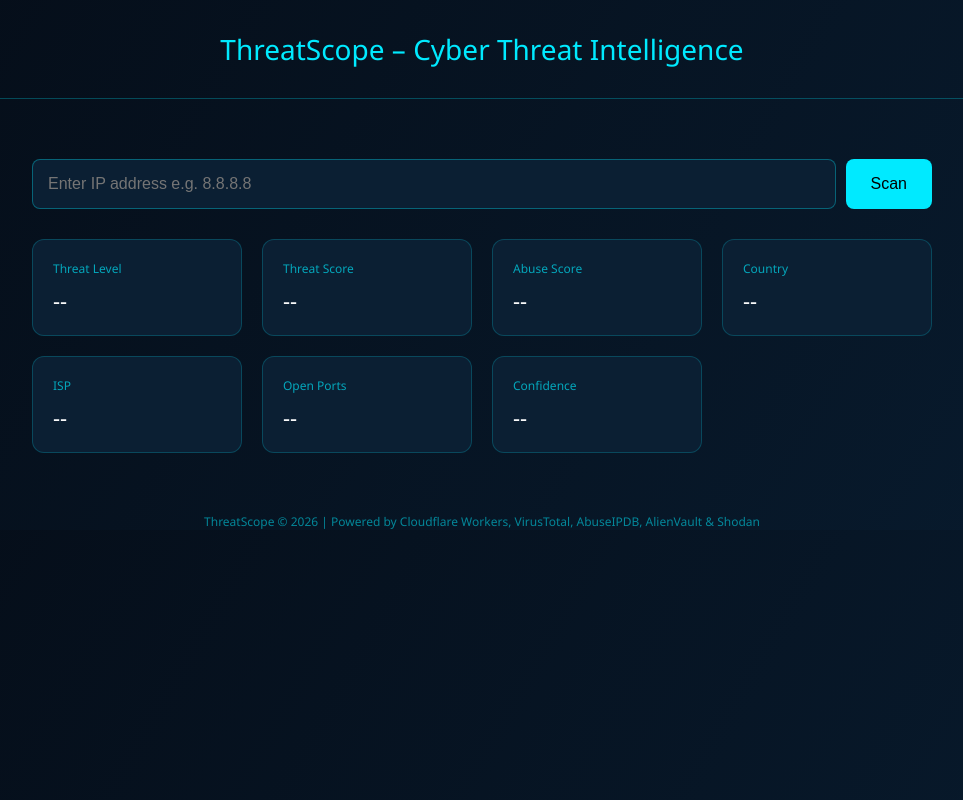
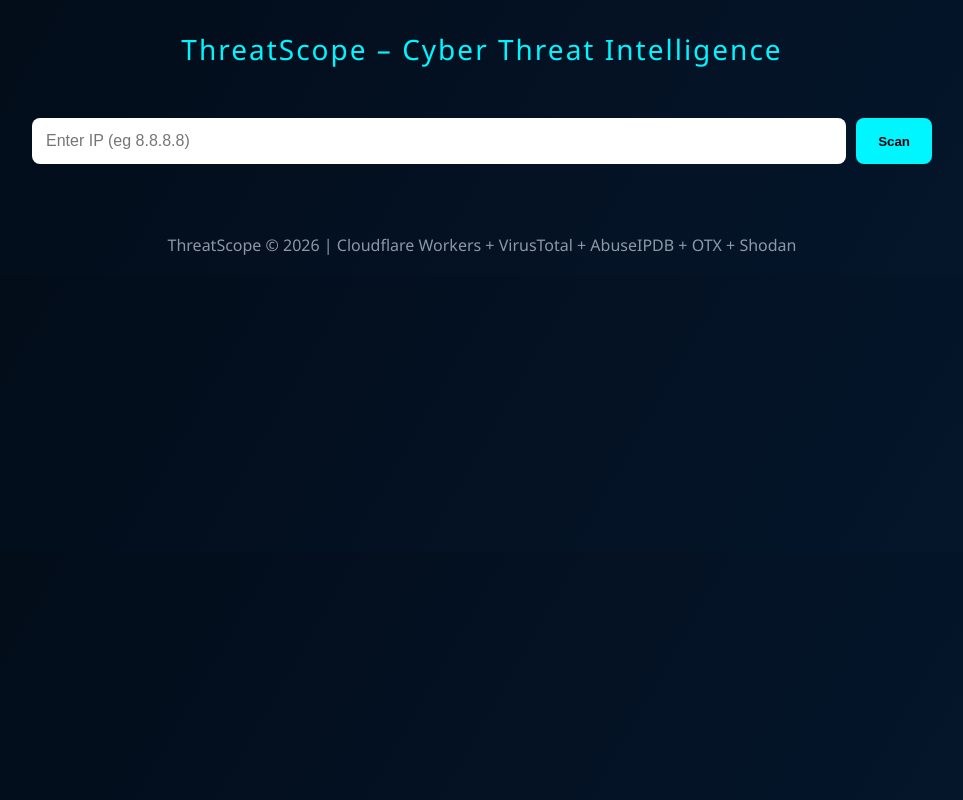
Before and after one commit to naba-h/Threat-Feed-Aggregator, a plain HTML site: page index.html in a window 1280 px wide. Shown: the whole page, without its empty margins (158-1121 px from the left). Drawn offline with Linux system fonts and the light colour scheme.

Commit message:
Update index.html

```diff
--- a/index.html
+++ b/index.html
@@ -4,152 +4,125 @@
 <meta charset="UTF-8">
 <title>ThreatScope – Cyber Threat Intelligence</title>
 <meta name="viewport" content="width=device-width, initial-scale=1">
-
 <style>
-body {
-    margin: 0;
-    font-family: "Segoe UI", system-ui;
-    background: linear-gradient(120deg, #050d18, #081b2e);
-    color: white;
+body{
+    margin:0;
+    font-family: 'Segoe UI', sans-serif;
+    background:linear-gradient(120deg,#020b17,#05172d);
+    color:#e6f1ff;
 }
-
-header {
-    padding: 30px;
-    text-align: center;
-    font-size: 28px;
-    color: #00eaff;
-    border-bottom: 1px solid #00eaff44;
+header{
+    text-align:center;
+    padding:30px;
+    font-size:28px;
+    color:#00f6ff;
+    letter-spacing:2px;
 }
-
-.container {
-    max-width: 900px;
-    margin: 40px auto;
-    padding: 20px;
+.container{
+    max-width:900px;
+    margin:auto;
+    padding:20px;
 }
-
-.search-box {
-    display: flex;
-    gap: 10px;
+.search-box{
+    display:flex;
+    gap:10px;
 }
-
-input {
-    flex: 1;
-    padding: 15px;
-    font-size: 16px;
-    background: #0b1f33;
-    border: 1px solid #00eaff55;
-    color: white;
-    border-radius: 8px;
+input{
+    flex:1;
+    padding:14px;
+    border-radius:8px;
+    border:none;
+    outline:none;
+    font-size:16px;
 }
-
-button {
-    padding: 15px 25px;
-    background: #00eaff;
-    color: #000;
-    border: none;
-    border-radius: 8px;
-    font-size: 16px;
-    cursor: pointer;
+button{
+    background:#00f6ff;
+    border:none;
+    color:#001;
+    font-weight:bold;
+    padding:14px 22px;
+    border-radius:8px;
+    cursor:pointer;
 }
-
-button:hover {
-    background: #00c8d9;
+button:hover{opacity:.8}
+.cards{
+    margin-top:30px;
+    display:grid;
+    grid-template-columns:repeat(auto-fit,minmax(200px,1fr));
+    gap:15px;
 }
-
-.grid {
-    margin-top: 30px;
-    display: grid;
-    grid-template-columns: repeat(auto-fit,minmax(200px,1fr));
-    gap: 20px;
+.card{
+    background:#0b1f38;
+    border-radius:12px;
+    padding:20px;
+    box-shadow:0 0 20px rgba(0,255,255,.1);
 }
-
-.card {
-    background: #0b1f33;
-    padding: 20px;
-    border-radius: 12px;
-    border: 1px solid #00eaff33;
+.card h3{
+    color:#00f6ff;
+    margin-bottom:8px;
 }
-
-.label {
-    font-size: 12px;
-    color: #00eaffaa;
-}
-
-.value {
-    font-size: 22px;
-    margin-top: 8px;
-}
-
-.risk-low { color:#00ff9c }
-.risk-medium { color:#ffd000 }
-.risk-high { color:#ff4b4b }
-
-footer {
+.footer{
+    margin-top:40px;
     text-align:center;
-    margin-top:40px;
-    color:#00eaff88;
-    font-size:12px;
+    opacity:.6;
 }
 </style>
 </head>
-
 <body>
 
-<header>
-ThreatScope – Cyber Threat Intelligence
-</header>
+<header>ThreatScope – Cyber Threat Intelligence</header>
 
 <div class="container">
-    <div class="search-box">
-        <input id="ip" placeholder="Enter IP address e.g. 8.8.8.8">
-        <button onclick="scan()">Scan</button>
-    </div>
 
-    <div class="grid" id="result">
-        <div class="card"><div class="label">Threat Level</div><div class="value">--</div></div>
-        <div class="card"><div class="label">Threat Score</div><div class="value">--</div></div>
-        <div class="card"><div class="label">Abuse Score</div><div class="value">--</div></div>
-        <div class="card"><div class="label">Country</div><div class="value">--</div></div>
-        <div class="card"><div class="label">ISP</div><div class="value">--</div></div>
-        <div class="card"><div class="label">Open Ports</div><div class="value">--</div></div>
-        <div class="card"><div class="label">Confidence</div><div class="value">--</div></div>
-    </div>
+<div class="search-box">
+    <input id="ip" placeholder="Enter IP (eg 8.8.8.8)">
+    <button onclick="scan()">Scan</button>
 </div>
 
-<footer>
-ThreatScope © 2026 | Powered by Cloudflare Workers, VirusTotal, AbuseIPDB, AlienVault & Shodan
-</footer>
+<div id="status" style="margin-top:15px"></div>
+
+<div class="cards" id="result"></div>
+
+<div class="footer">
+ThreatScope © 2026 | Cloudflare Workers + VirusTotal + AbuseIPDB + OTX + Shodan
+</div>
+
+</div>
 
 <script>
 const API = "https://threat-feed-aggregator.hanfinaba.workers.dev";
 
 async function scan(){
-    const ip = document.getElementById("ip").value;
-    if(!ip) return alert("Enter IP");
+    const ip = document.getElementById("ip").value.trim();
+    if(!ip){ alert("Enter IP"); return; }
+
+    document.getElementById("status").innerText = "Scanning...";
+    document.getElementById("result").innerHTML = "";
 
     try{
-        const res = await fetch(`${API}?ip=${ip}`);
-        const data = await res.json();
+        const r = await fetch(API + "/?ip=" + ip);
+        const data = await r.json();
 
         if(data.error){
-            alert(data.error);
+            document.getElementById("status").innerText = data.error;
             return;
         }
 
-        const cards = document.querySelectorAll(".value");
+        document.getElementById("status").innerText = "Scan completed";
 
-        cards[0].innerText = data.risk;
-        cards[0].className = "value risk-"+data.risk.toLowerCase();
+        document.getElementById("result").innerHTML = `
+        <div class="card"><h3>Threat Score</h3>${data.threat_score}</div>
+        <div class="card"><h3>Risk Level</h3>${data.risk}</div>
+        <div class="card"><h3>Confidence</h3>${data.confidence}</div>
+        <div class="card"><h3>Country</h3>${data.geo.country}</div>
+        <div class="card"><h3>ISP</h3>${data.geo.isp}</div>
+        <div class="card"><h3>Open Ports</h3>${data.feeds.shodan?.open_ports?.length || 0}</div>
+        <div class="card"><h3>VirusTotal</h3>${data.feeds.virustotal?.malicious || 0}</div>
+        <div class="card"><h3>AbuseIPDB</h3>${data.feeds.abuseipdb?.abuseConfidenceScore || 0}</div>
+        `;
 
-        cards[1].innerText = data.threat_score;
-        cards[2].innerText = data.feeds.abuseipdb?.abuseConfidenceScore ?? 0;
-        cards[3].innerText = data.geo.country;
-        cards[4].innerText = data.geo.isp;
-        cards[5].innerText = data.feeds.shodan?.open_ports?.length ?? 0;
-        cards[6].innerText = data.confidence;
-
-    }catch{
-        alert("Backend not reachable");
+    }catch(e){
+        document.getElementById("status").innerText="Backend not reachable";
     }
 }
 </script>
```
